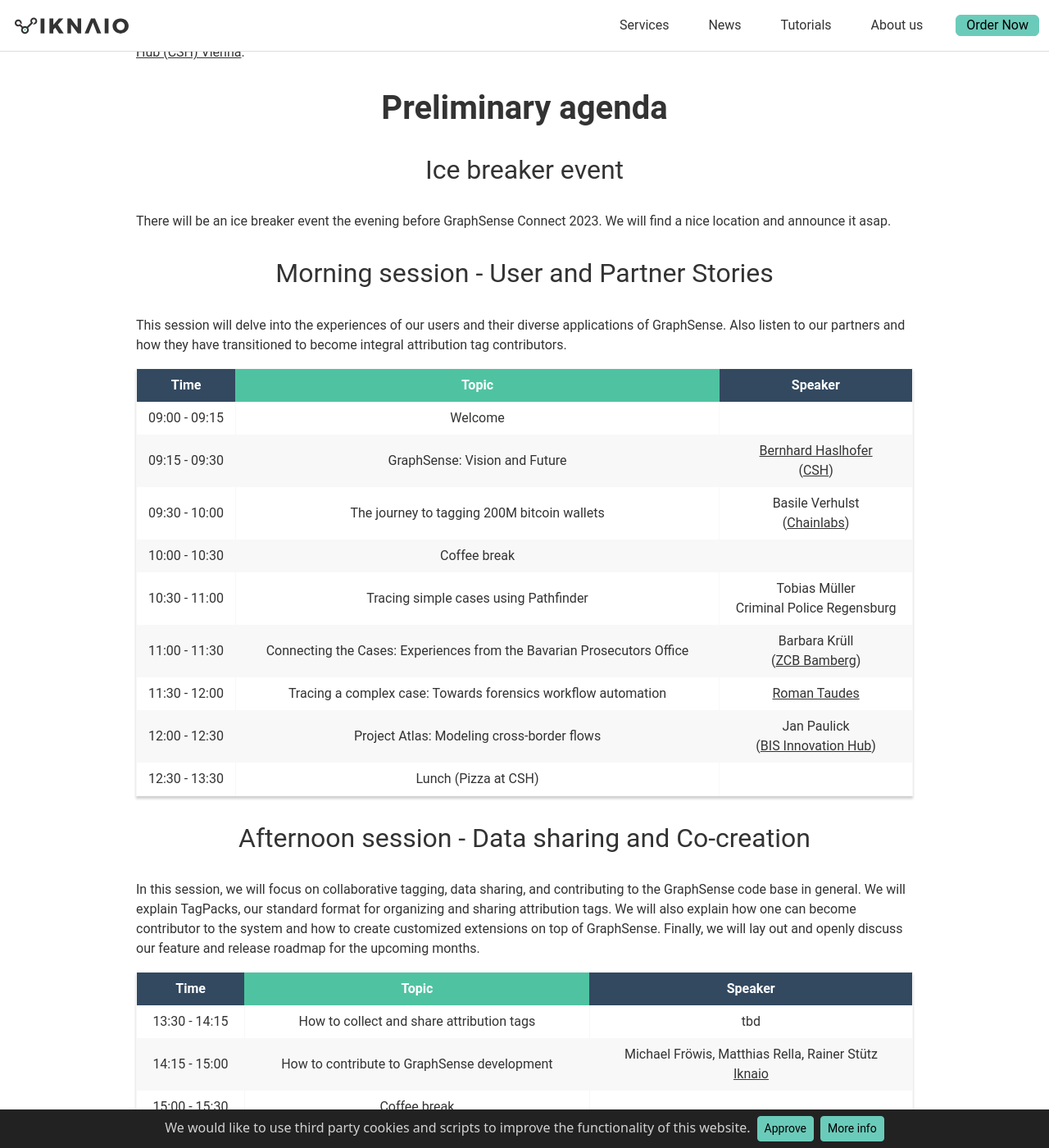
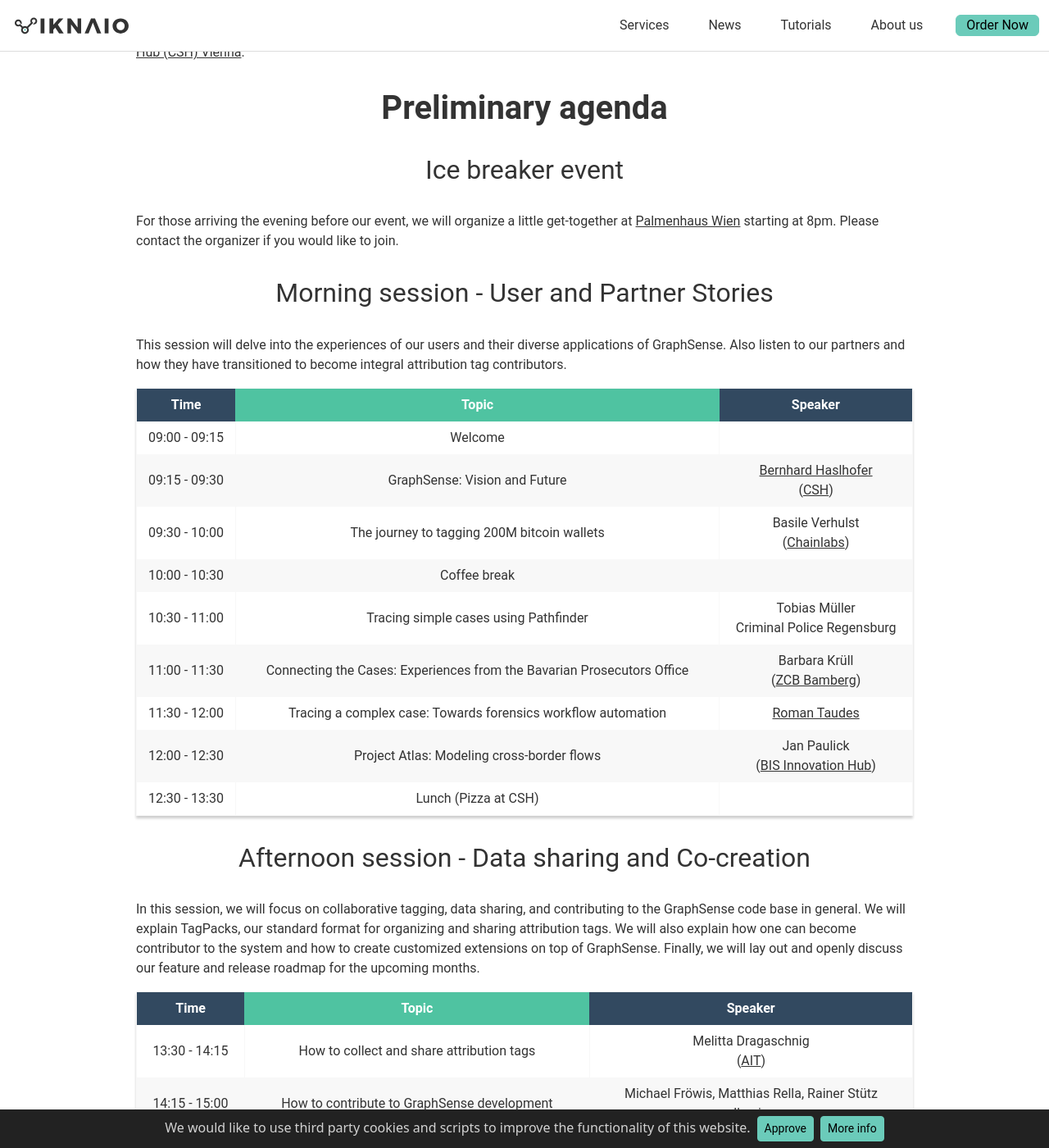
Before and after one commit to iknaio/iknaio.github.io, a Jekyll site: the page built from events/gsconnect2023.md, in a window 1280 px wide and 1400 px high, scrolled down 753 px. Shown: the whole window at 82% size. Built offline with Jekyll 4.4.1, drawn with Linux system fonts in a browser that asks for light colours.

Commit message:
updated gs connect event

```diff
--- a/events/gsconnect2023.md
+++ b/events/gsconnect2023.md
@@ -30,8 +30,10 @@
 
 ## Ice breaker event
 
-There will be an ice breaker event the evening before GraphSense Connect 2023. We will find
-a nice location and announce it asap.
+For those arriving the evening before our event, we will organize a little get-together at
+[Palmenhaus Wien](https://www.palmenhaus.at/) starting at 8pm. Please contact the organizer
+if you would like to join.
+
 
 ## Morning session - User and Partner Stories
 
@@ -70,7 +72,7 @@
 
 | Time          | Topic                                               | Speaker            |
 |:-------------:|:---------------------------------------------------:|:------------------:|
-| 13:30 - 14:15 | How to collect and share attribution tags           | tbd				   |
+| 13:30 - 14:15 | How to collect and share attribution tags           | Melitta Dragaschnig<br>([AIT](https://www.ait.ac.at/))|
 | 14:15 - 15:00 | How to contribute to GraphSense development         | Michael Fröwis, Matthias Rella, Rainer Stütz<br>[Iknaio](https://www.ikna.io/)     |
 | 15:00 - 15:30 | Coffee break                                        |                    |
 | 15:30 - 16:00 | GraphSense feature roadmap + Wrap up                | Bernhard Haslhofer, Karl Zettl<br>([CSH](https://www.csh.ac.at/) + [Iknaio](https://www.ikna.io/)) |
```
